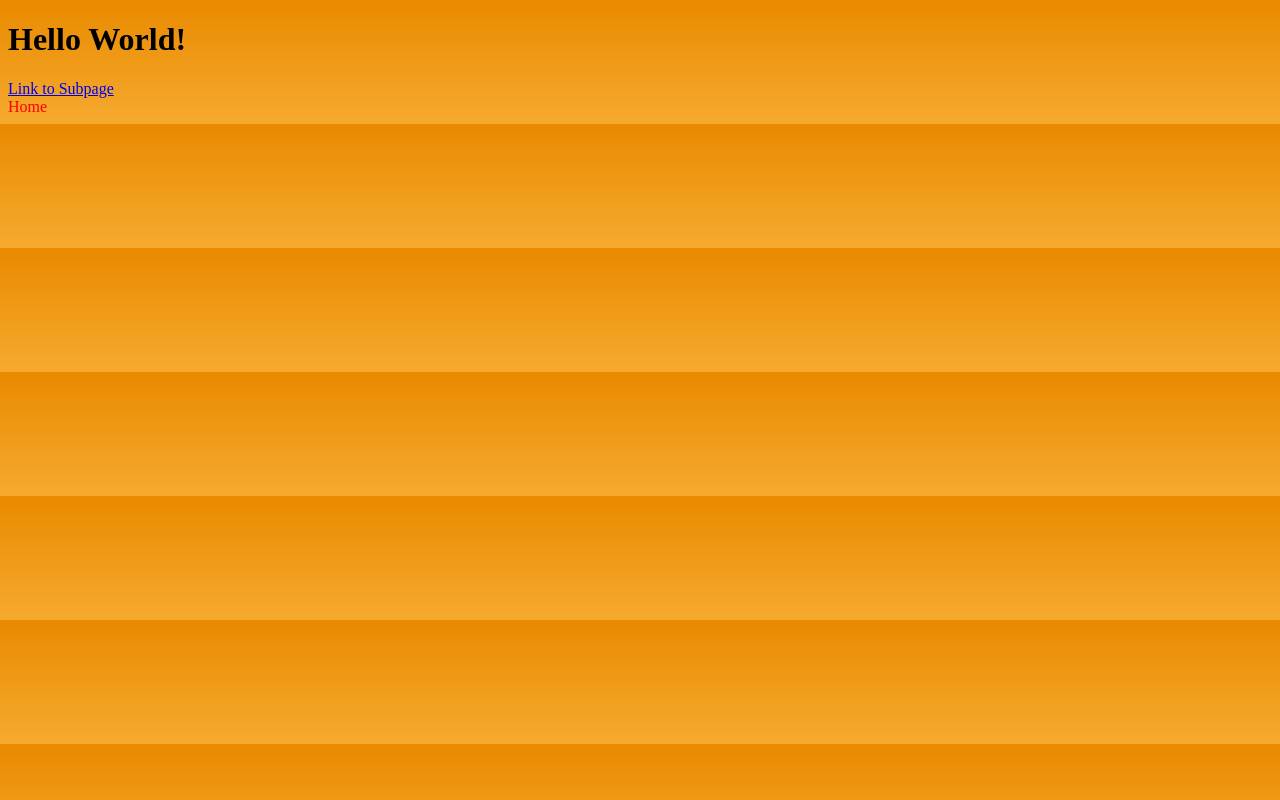
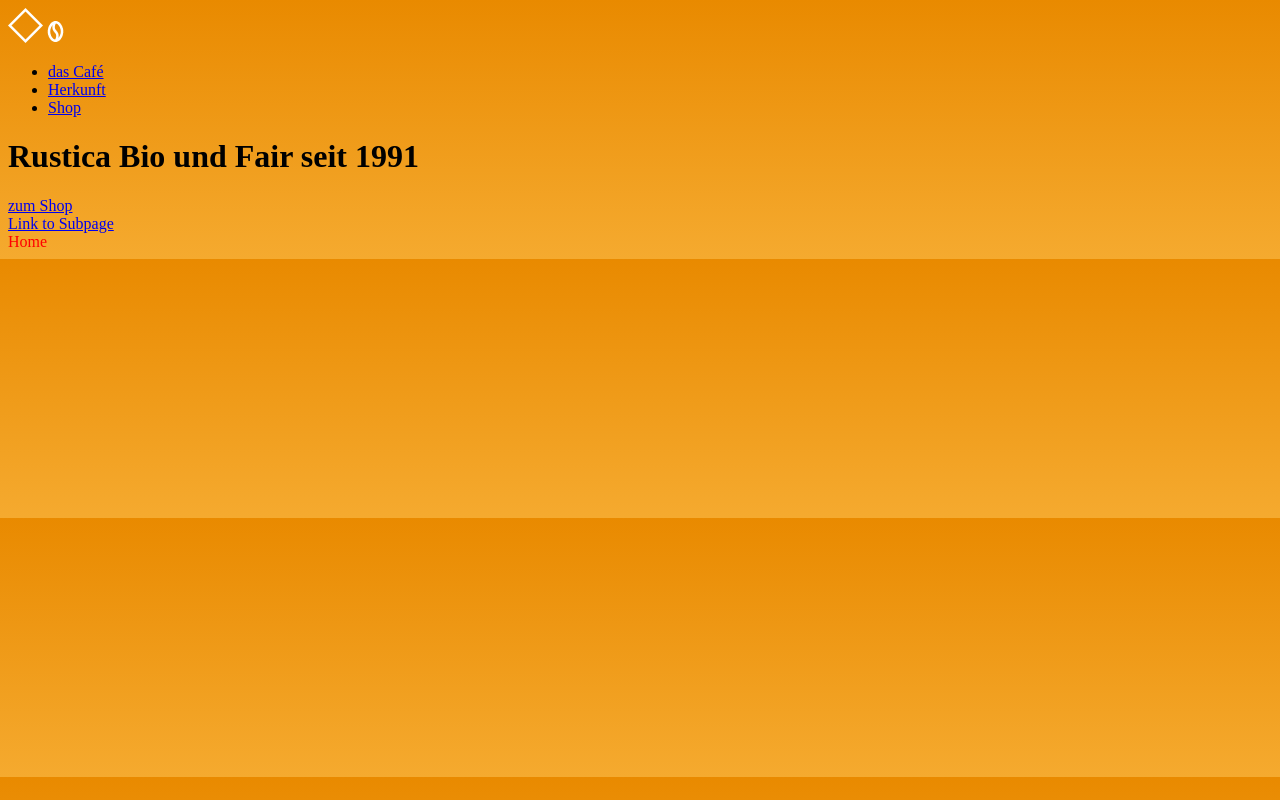
Before and after one commit to Ginny123/Coffeeshop-Rustica_Brigitte, a website built with Parcel: page src/index.html in a window 1280 px wide. Built offline with nearby package versions, Linux system fonts and the light colour scheme; a web font is replaced by a local one.

Commit message:
html-Code Header-Section

```diff
--- a/src/index.html
+++ b/src/index.html
@@ -3,15 +3,42 @@
   <head>
     <meta charset="UTF-8" />
     <meta name="viewport" content="width=device-width, initial-scale=1.0" />
-    <title>Index Page</title>
     <link rel="stylesheet" href="css/main.scss" />
-    <link
-      href="https://fonts.googleapis.com/css?family=Oregano"
-      rel="stylesheet"
-    />
+    <link href="https://fonts.googleapis.com/css2?family=Roboto:wght@400;500;900&display=swap" rel="stylesheet">
+    <title>Rustica | Die ultimative Kaffeerösterei in Kiel</title>
   </head>
+
   <body>
-    <h1>Hello World!</h1>
+    <header class="header">
+      <div class="header__logo-box">
+        <img src="img/Vector_Raute.png" alt="Logo">
+        <img src="img/Vector_0.png" alt="Logo">
+      </div>
+
+      <nav>
+        <ul>
+          <li>
+            <a href="#">das Café</a>
+          </li>
+          <li>
+            <a href="#">Herkunft</a>
+          </li>
+          <li>
+            <a href="#">Shop</a>
+            </li>
+        </ul>
+      </nav>
+
+      <div class="header__textbox">
+        <h1 class="heading-primary">
+          <span class="heading-primary--main">Rustica</span>
+          <span class="heading-primary--sub">Bio und Fair seit 1991</span>
+        </h1>
+
+        <a href="#" class="btn btn-black btn-animated">zum Shop</a>
+      </div>
+    </header>
+
     <main>
       <a href="./my-subpage/index.html">Link to Subpage</a>
       <div>Home</div>
```
Also changed, not shown: src/img/Vector_0.png (added), src/img/Vector_Raute.png (added), 1 other file.
